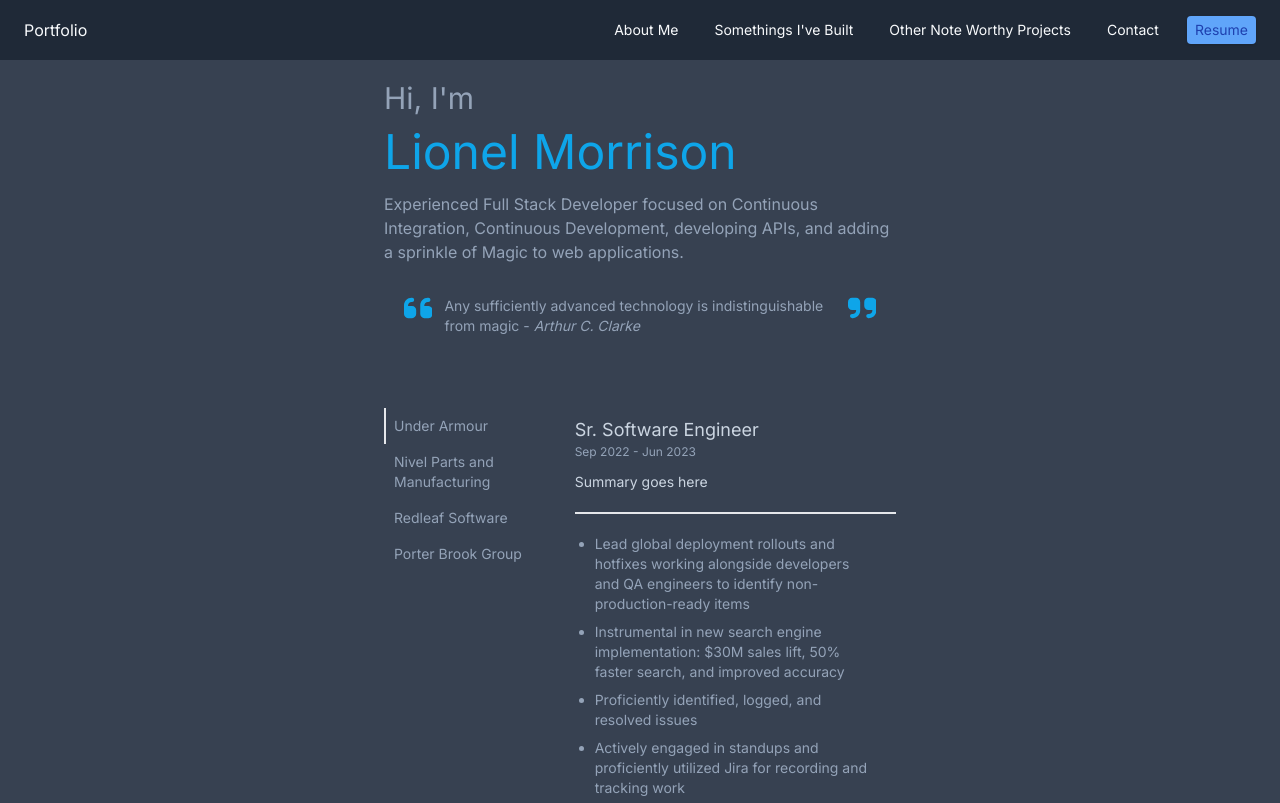
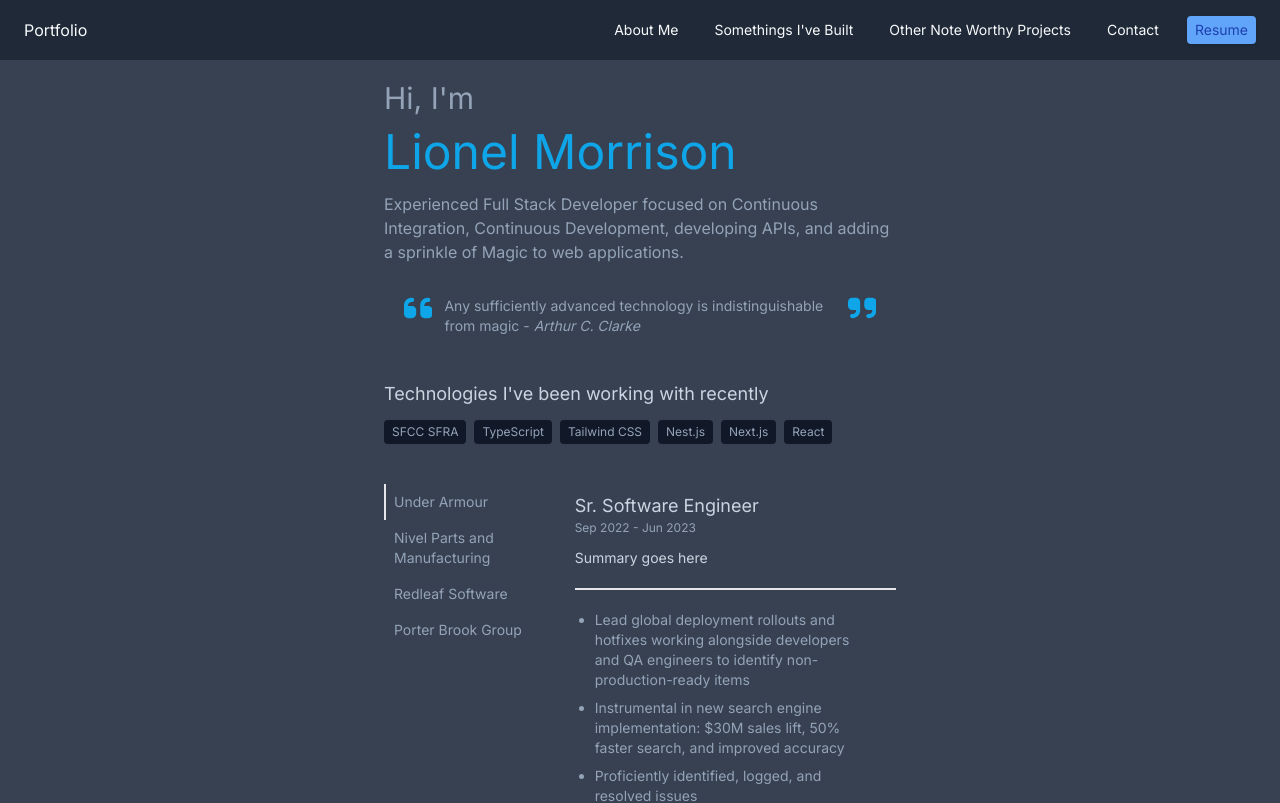
Before and after one commit to lioneljmorrison/portfolio, a Next.js app: page / in a window 1280 px wide. Shown: the top 803 px of the page. Built offline with nearby package versions, Linux system fonts and the light colour scheme.

Commit message:
Added current skills

```diff
--- a/app/components/about-me.tsx
+++ b/app/components/about-me.tsx
@@ -29,6 +29,15 @@ export default function AboutMe() {
               <path d="M448 296c0 66.3-53.7 120-120 120h-8c-17.7 0-32-14.3-32-32s14.3-32 32-32h8c30.9 0 56-25.1 56-56v-8H320c-35.3 0-64-28.7-64-64V160c0-35.3 28.7-64 64-64h64c35.3 0 64 28.7 64 64v32 32 72zm-256 0c0 66.3-53.7 120-120 120H64c-17.7 0-32-14.3-32-32s14.3-32 32-32h8c30.9 0 56-25.1 56-56v-8H64c-35.3 0-64-28.7-64-64V160c0-35.3 28.7-64 64-64h64c35.3 0 64 28.7 64 64v32 32 72z" />
             </svg>
           </div>
+          <div className="pt-3 text-lg text-slate-300">Technologies I've been working with recently</div>
+          <div className="pt-3 flex flex-row space-x-2 text-xs">
+            <div className="py-1 px-2 bg-gray-900 rounded">SFCC SFRA</div>
+            <div className="py-1 px-2 bg-gray-900 rounded">TypeScript</div>
+            <div className="py-1 px-2 bg-gray-900 rounded">Tailwind CSS</div>
+            <div className="py-1 px-2 bg-gray-900 rounded">Nest.js</div>
+            <div className="py-1 px-2 bg-gray-900 rounded">Next.js</div>
+            <div className="py-1 px-2 bg-gray-900 rounded">React</div>
+          </div>
         </div>
       </div>
     </div>
```
